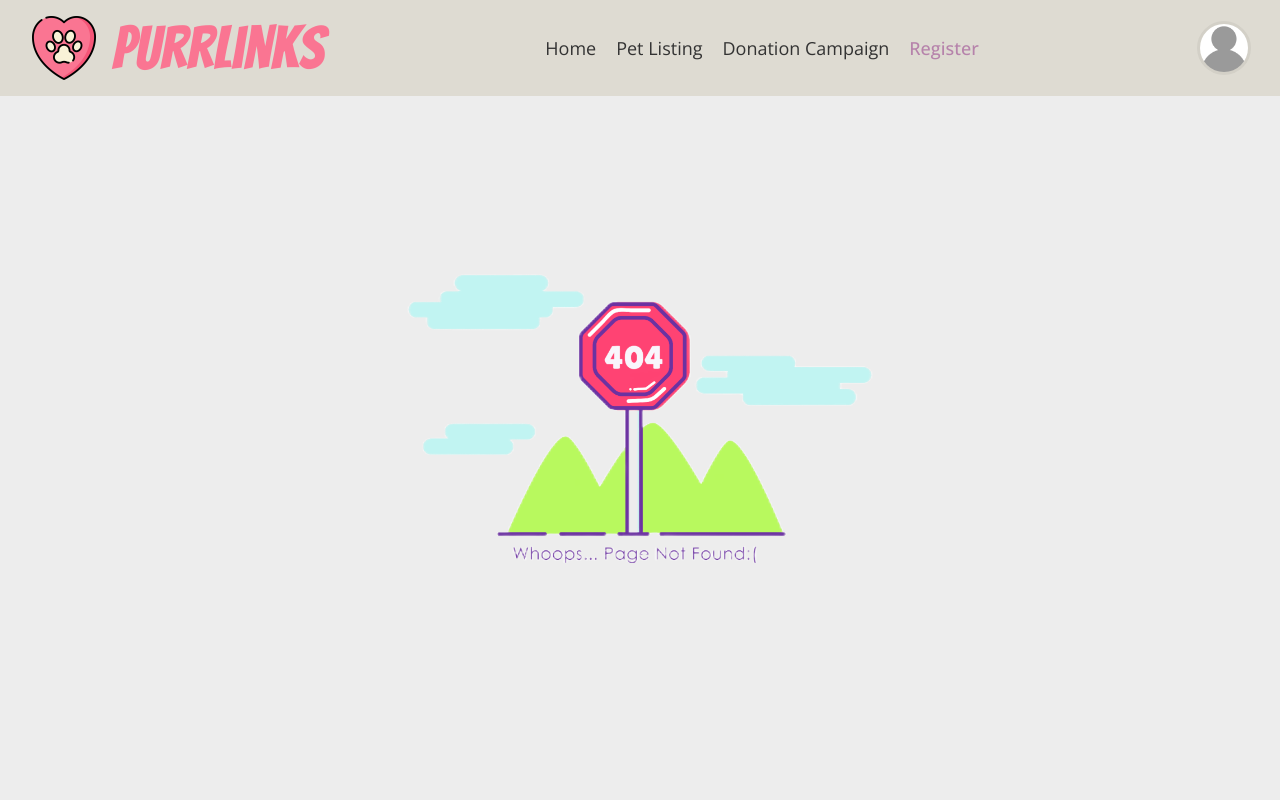
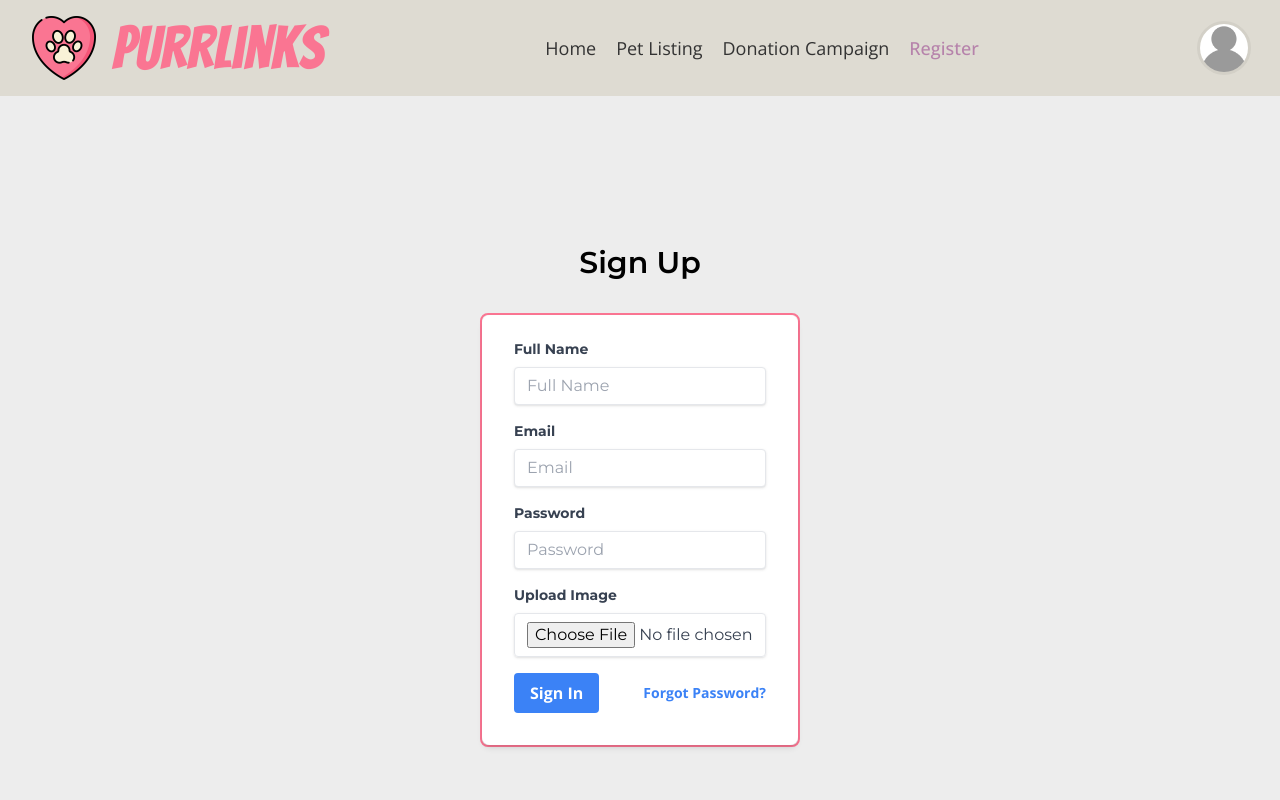
Before and after one commit to ZaibLComrade/Purrlinks-Client, a React (Vite) app: page /register in a window 1280 px wide. Shown: the top 800 px of the page. Built offline with nearby package versions, Linux system fonts and the light colour scheme.

Commit message:
added login and signup form

```diff
--- a/package.json
+++ b/package.json
@@ -13,6 +13,7 @@
     "autoprefixer": "^10.4.16",
     "axios": "^1.6.2",
     "firebase": "^10.6.0",
+    "formik": "^2.4.5",
     "postcss": "^8.4.31",
     "prop-types": "^15.8.1",
     "react": "^18.2.0",
--- a/src/layout/home/services/Services.jsx
+++ b/src/layout/home/services/Services.jsx
@@ -10,7 +10,7 @@ export default function Services() {
 		<Header title="Our Services" subtitle="Discover a Seamless Journey to Uniting Hearts and Paws" />
 		<div className="hidden lg:grid grid-cols-3 place-items-center md:p-8 grid-rows-3 gap-10">
 			<div className="col-start-2 rows-start-2 row-span-3">
-				<img src={ servicesImg } alt=""/>
+				<img src={ servicesImg } className="rounded-lg" alt=""/>
 			</div>
 			{/* <div className="w-full h-[100px] col-start-1 row-start-1"></div> */}
 			{/* <div className="w-full h-[100px] col-start-1 row-start-2"></div> */}
--- /dev/null
+++ b/src/layout/login/LoginForm.jsx
@@ -0,0 +1,81 @@
+import { Formik, Field, Form, ErrorMessage } from "formik";
+
+export default function LoginForm() {
+	return <div className="flex w-full max-w-xs border-2 rounded-lg font-montserrat border-primary">
+		<Formik
+			initialValues={{
+				email: "",
+				password: "",
+			}}
+			validate ={ values => {
+				const errors = {};
+
+				if (!values.email) {
+					errors.email = 'Required';
+				} else if (!/^[A-Z0-9._%+-]+@[A-Z0-9.-]+\.[A-Z]{2,4}$/i.test(values.email)) {
+					errors.email = 'Invalid email address';
+				}
+
+				if (!values.password) {
+					errors.password = 'Required';
+				} else if (values.password.length > 15) {
+					errors.password = 'Must be 15 characters or less';
+				}
+
+				return errors;
+			}}
+			onSubmit={ (values) => {
+				alert(JSON.stringify(values, null, 2));
+			}}
+		>
+			<Form className="px-8 pt-6 pb-8 bg-white rounded-lg shadow-md">
+				<div className="mb-4">
+					<label
+						className="block mb-2 text-sm font-bold text-gray-700"
+						htmlFor="email"
+					>
+						Email
+					</label>
+					<Field
+						className="w-full px-3 py-2 leading-tight text-gray-700 border rounded shadow appearance-none focus:outline-none focus:shadow-outline"
+						id="email"
+						name="email"
+						type="email"
+						placeholder="Email"
+					/>
+					<p className="text-xs italic text-red-500">
+						<ErrorMessage name="email"/>
+					</p>
+				</div>
+
+				<div className="mb-4">
+					<label
+						className="block mb-2 text-sm font-bold text-gray-700"
+						htmlFor="password"
+					>
+						Password
+					</label>
+					<Field
+						className="w-full px-3 py-2 leading-tight text-gray-700 border rounded shadow appearance-none focus:outline-none focus:shadow-outline"
+						id="password"
+						name="password"
+						type="password"
+						placeholder="Password"
+					/>
+					<p className="text-xs italic text-red-500">
+						<ErrorMessage name="password"/>
+					</p>
+				</div>
+
+				<div className="flex items-center justify-between font-opensans">
+					<button className="px-4 py-2 font-bold text-white bg-blue-500 rounded hover:bg-blue-700 focus:outline-none focus:shadow-outline" type="submit">
+						Sign In
+					</button>
+						<a className="inline-block text-sm font-bold text-blue-500 align-baseline hover:text-blue-800" href="#">
+							Forgot Password?
+						</a>
+				</div>
+			</Form>
+		</Formik>
+	</div>
+}
--- /dev/null
+++ b/src/layout/login/LoginPage.jsx
@@ -0,0 +1,28 @@
+import LoginForm from "./LoginForm";
+import { useLocation } from "react-router";
+
+export default function LoginPage() {
+	const location = useLocation();
+
+	return <div>
+		{location.state && (
+			<div className="mx-auto mb-6 h-max w-max">
+				<h1 className="md:text-5xl font-montserrat font-semibold text-white text-2xl leading-[80px]">
+					Login To Continue
+				</h1>
+			</div>
+		)}
+
+
+
+		<div className="flex items-center justify-center h-screen">
+			<div></div>
+			<div className="flex flex-col items-center justify-center h-full gap-8">
+				<h1 className="mx-auto text-3xl font-semibold w-max font-montserrat">
+					Login
+				</h1>
+				<LoginForm/>
+			</div>
+		</div>
+	</div>
+}
--- /dev/null
+++ b/src/layout/register/RegisterForm.jsx
@@ -0,0 +1,161 @@
+import { Formik, Field, Form, ErrorMessage } from "formik";
+import {useState} from "react";
+
+export default function RegisterForm() {
+	const [ profile, setProfile ] = useState({});
+	return <div className="flex w-full max-w-xs border-2 rounded-lg font-montserrat border-primary">
+		<Formik
+			initialValues={{
+				email: "",
+				password: "",
+				fullName: "",
+				file: [],
+			}}
+			validate ={ values => {
+				const errors = {};
+
+				const minLength = 6;
+				const lengthExp = new RegExp(`^.{1,${minLength}}$`);
+				const capitalExp = /[A-Z]/;
+				const specialChar = /[!@#$%^&*()_+{}[\]:;<>,.?~\\-]/;
+
+				// Name validation
+				const fullName = values.fullName;
+				if(!fullName) {
+					errors.fullName = "Required";
+				}
+
+				// Email Validation
+				const email = values.email;
+				if(!email) {
+					errors.email = 'Required';
+				} else if(!/^[A-Z0-9._%+-]+@[A-Z0-9.-]+\.[A-Z]{2,4}$/i.test(email)) {
+					errors.email = 'Invalid email address';
+				}
+
+				// Password Validation
+				const password = values.password;
+				if(!password) {
+					errors.password = 'Required';
+				} else if(values.password.length > 15) {
+					errors.password = 'Must be 15 characters or less';
+				} else if(lengthExp.test(password)) {
+					errors.password = "Password length must be more than 6 characters";
+				} else if(!capitalExp.test(password)) {
+					errors.password = "Password must contain at least 1 capital letter";
+				} else if(!specialChar.test(password)) {
+					errors.password = "Password must contain at least 1 special character";
+				}
+
+				// Image file validation
+				const file = values.file;
+				if(!file) {
+					errors.file = "Required";
+				}
+
+				return errors;
+			}}
+			onSubmit={ (values) => {
+				setProfile(values);
+			}}
+		>
+			{ (formik) => {
+				return <>
+			<Form className="px-8 pt-6 pb-8 bg-white rounded-lg shadow-md">
+				{/* Name */}
+				<div className="mb-4">
+					<label
+						className="block mb-2 text-sm font-bold text-gray-700"
+						htmlFor="fullName"
+					>
+						Full Name
+					</label>
+					<Field
+						className="w-full px-3 py-2 leading-tight text-gray-700 border rounded shadow appearance-none focus:outline-none focus:shadow-outline"
+						id="fullName"
+						name="fullName"
+						type="text"
+						placeholder="Full Name"
+					/>
+					<p className="text-xs italic text-red-500">
+						<ErrorMessage name="fullName"/>
+					</p>
+				</div>
+
+				{/* Email */}
+				<div className="mb-4">
+					<label
+						className="block mb-2 text-sm font-bold text-gray-700"
+						htmlFor="email"
+					>
+						Email
+					</label>
+					<Field
+						className="w-full px-3 py-2 leading-tight text-gray-700 border rounded shadow appearance-none focus:outline-none focus:shadow-outline"
+						id="email"
+						name="email"
+						type="email"
+						placeholder="Email"
+					/>
+					<p className="text-xs italic text-red-500">
+						<ErrorMessage name="email"/>
+					</p>
+				</div>
+
+				{/* Password */}
+				<div className="mb-4">
+					<label
+						className="block mb-2 text-sm font-bold text-gray-700"
+						htmlFor="password"
+					>
+						Password
+					</label>
+					<Field
+						className="w-full px-3 py-2 leading-tight text-gray-700 border rounded shadow appearance-none focus:outline-none focus:shadow-outline"
+						id="password"
+						name="password"
+						type="password"
+						placeholder="Password"
+					/>
+					<p className="text-xs italic text-red-500">
+						<ErrorMessage name="password"/>
+					</p>
+				</div>
+
+				{/* Image File */}
+				<div className="mb-4">
+					<label
+						className="block mb-2 text-sm font-bold text-gray-700"
+						htmlFor="file"
+					>
+						Upload Image
+					</label>
+					<input
+						className="w-full px-3 py-2 leading-tight text-gray-700 border rounded shadow appearance-none focus:outline-none focus:shadow-outline"
+						name="file"
+						id="file"
+						type="file"
+						onChange={(event) => {
+							formik.setFieldValue("file", event.currentTarget.files[0]);
+						}}
+					/>
+
+
+					<p className="text-xs italic text-red-500">
+						<ErrorMessage name="file"/>
+					</p>
+				</div>
+
+				<div className="flex items-center justify-between font-opensans">
+					<button className="px-4 py-2 font-bold text-white bg-blue-500 rounded hover:bg-blue-700 focus:outline-none focus:shadow-outline" type="submit">
+						Sign In
+					</button>
+						<a className="inline-block text-sm font-bold text-blue-500 align-baseline hover:text-blue-800" href="#">
+							Forgot Password?
+						</a>
+				</div>
+			</Form>
+			</>}}
+		</Formik>
+	</div>
+}
--- /dev/null
+++ b/src/layout/register/RegisterPage.jsx
@@ -0,0 +1,16 @@
+import LoginForm from "./RegisterForm";
+
+export default function RegisterPage() {
+
+	return <div>
+		<div className="flex items-center justify-center h-screen">
+			<div></div>
+			<div className="flex flex-col items-center justify-center h-full gap-8">
+				<h1 className="mx-auto text-3xl font-semibold w-max font-montserrat">
+					Sign Up
+				</h1>
+				<LoginForm/>
+			</div>
+		</div>
+	</div>
+}
```
Also changed, not shown: src/router/router.jsx (+6 -1 lines), 1 other file (tests, documents, lock files or other folders).
